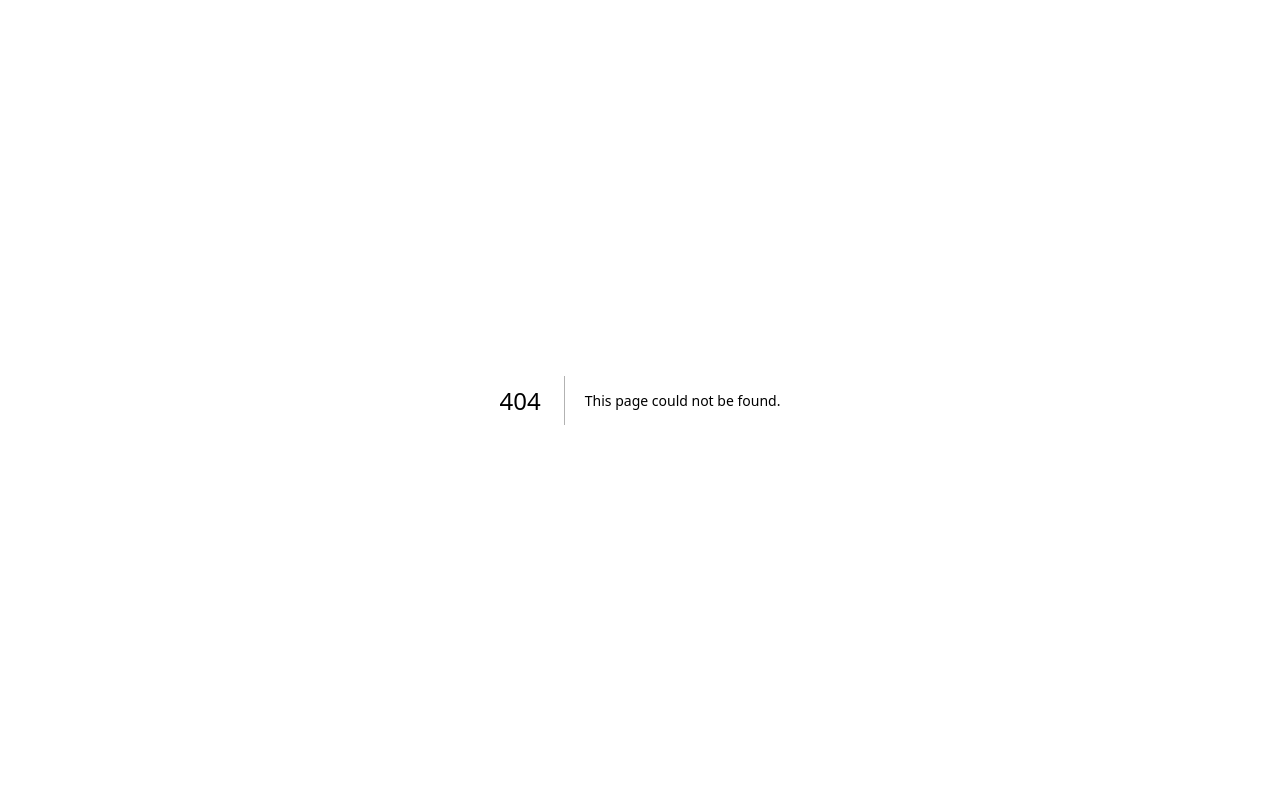
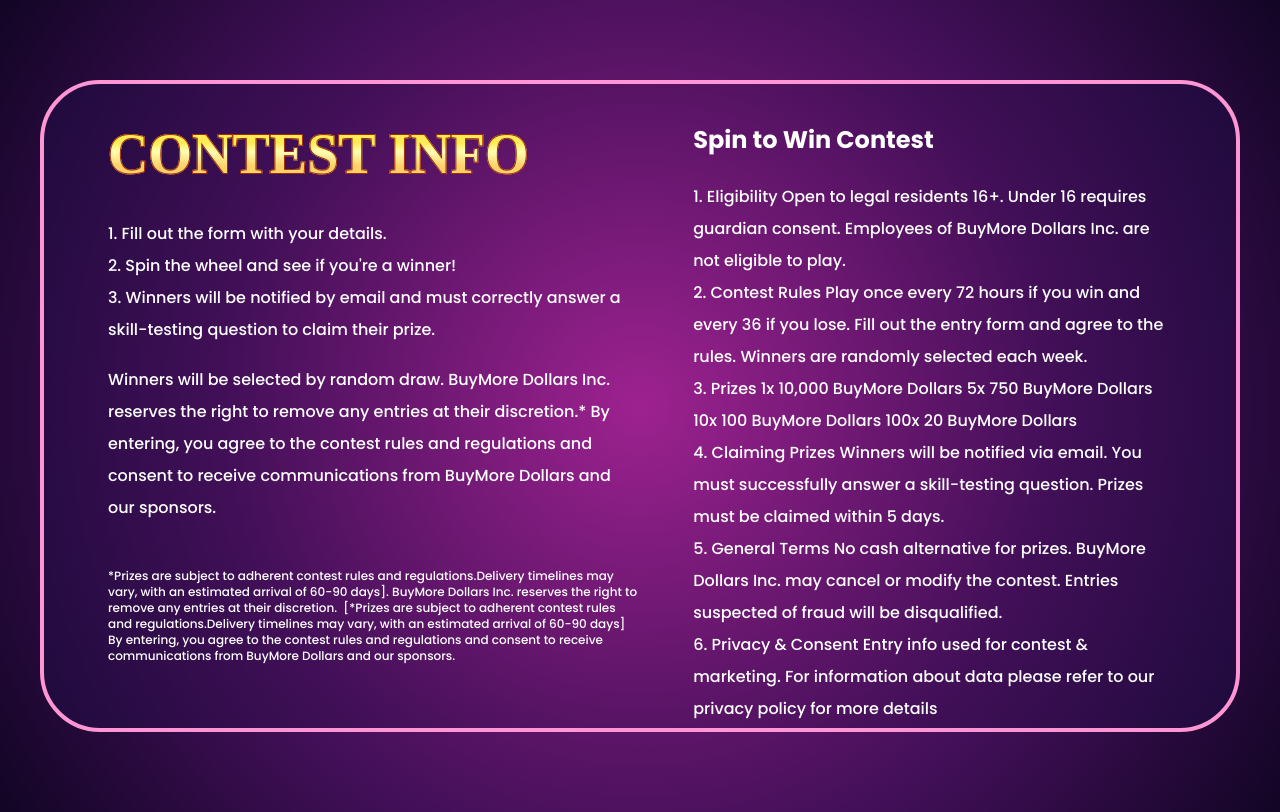
Before and after one commit to JacobSkraps/spinwin, a Next.js app: page /form/legalpage in a window 1280 px wide. Before the commit this address had no page. Built offline with nearby package versions, Linux system fonts and the light colour scheme.

Commit message:
Add Legal Page

```diff
--- /dev/null
+++ b/src/app/(pages)/form/legalpage/page.jsx
@@ -0,0 +1,35 @@
+"use client";
+
+import Link from 'next/link'
+
+export default function legalPage() {
+    return (
+        <div className="">
+            <h3 className="formSubHeading">Spin to Win Contest</h3>
+            <p className="paragraphText">1. Eligibility
+            Open to legal residents 16+.
+            Under 16 requires guardian consent.
+            Employees of BuyMore Dollars Inc. are not eligible to play.</p>
+            <p className="paragraphText">2. Contest Rules
+            Play once every 72 hours if you win and every 36 if you lose.
+            Fill out the entry form and agree to the rules.
+            Winners are randomly selected each week.</p>
+            <p className="paragraphText">3. Prizes
+            1x 10,000 BuyMore Dollars
+            5x 750 BuyMore Dollars
+            10x 100 BuyMore Dollars
+            100x 20 BuyMore Dollars</p>
+            <p className="paragraphText">4. Claiming Prizes
+            Winners will be notified via email.
+            You must successfully answer a skill-testing question.
+            Prizes must be claimed within 5 days.</p>
+            <p className="paragraphText">5. General Terms
+            No cash alternative for prizes.
+            BuyMore Dollars Inc. may cancel or modify the contest.
+            Entries suspected of fraud will be disqualified.</p>
+            <p className="paragraphText">6. Privacy & Consent
+            Entry info used for contest & marketing.
+            For information about data please refer to our <Link href="./#">privacy policy</Link> for more details</p>
+        </div>
+    );
+}
```
